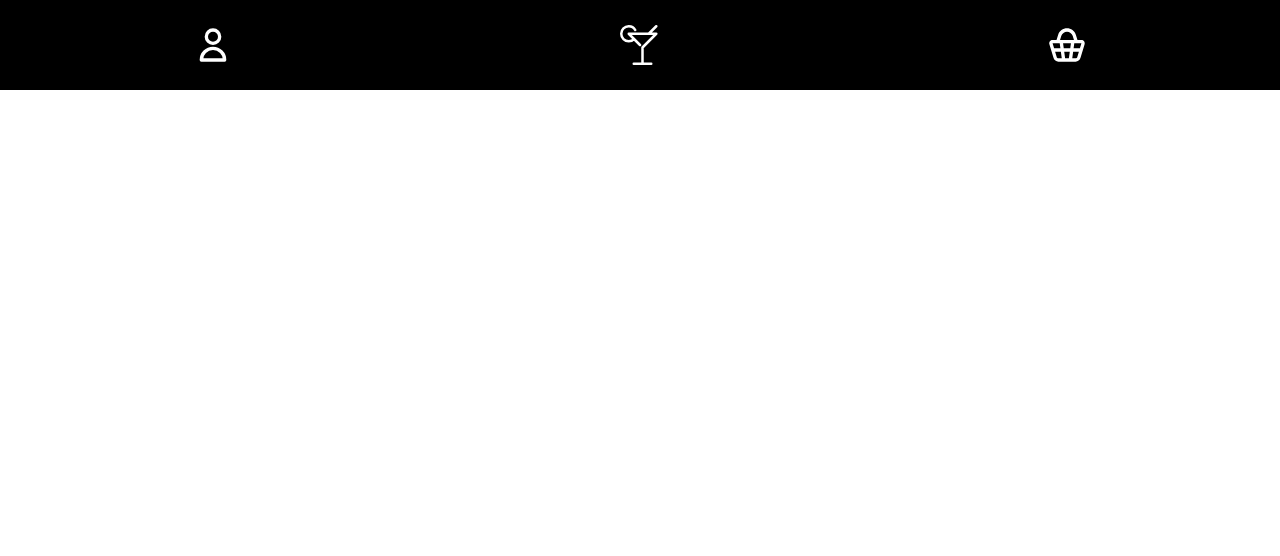
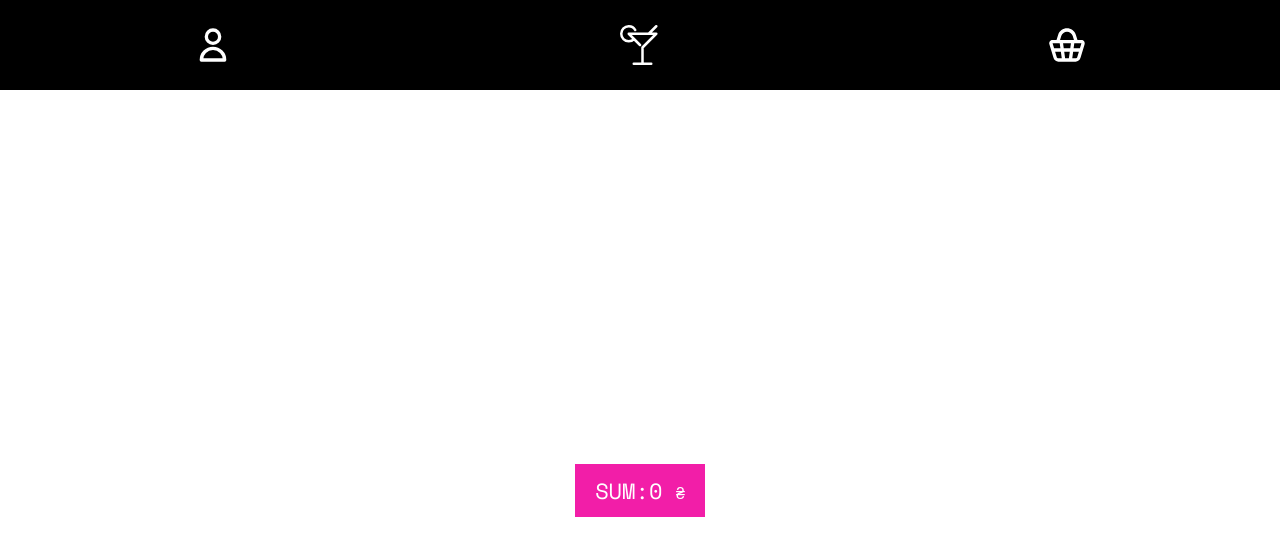
Before and after one commit to zbihlei/shop_React-Redux-with-REST-MySQL-GraphQL-Mongo, a Next.js app in the folder frontend/shop/: page /confirm in a window 1280 px wide. Shown: the top 556 px of the page. Built offline with nearby package versions, Linux system fonts and the light colour scheme.

Commit message:
sum reduce ConfirmPage

```diff
--- a/frontend/shop/app/components/BasketItem.jsx
+++ b/frontend/shop/app/components/BasketItem.jsx
@@ -22,7 +22,7 @@ const BasketItem = ({id, type, name, image ,price, volume, quantity, path}) => {
         </div>
         <div className={styles.price}>{price}<span> ₴</span></div>
         <div className={styles.quantity}>{quantity}<span> pcs</span></div>
-        <div className={styles.quantity}>{volume !== undefined ? volume : 'standard'}</div>
+        <div className={styles.quantity}>{volume !== undefined ? volume + 'L' : 'standard'}</div>
       </div>
       </Link>
         <button className={styles.delete}  onClick={()=>dispatch(deleteFromBasket({id, volume}))}>delete</button>
--- a/frontend/shop/app/components/ConfirmList.jsx
+++ b/frontend/shop/app/components/ConfirmList.jsx
@@ -7,10 +7,13 @@ import styles from '../styles/confirmList.module.scss'
 const ConfirmList = () => {
     const basket= useSelector((state)=>state.basket.basket);
 
+    const prices = basket.map((item) =>  item.price);
+    const sum = prices.reduce((accumulator, currentValue) => accumulator + currentValue, 0);
+
   return (
     <div className={styles.wrapp}>
         {basket.length ? basket.map((item)=> ( <ConfirmListItem key = {item.id} {...item}/>)) : null}
-
+        <div className={styles.sum}><span>sum:</span> <span>{sum} <span style={{fontSize: '16px'}}>₴</span></span></div>
     </div>
 
   )
--- a/frontend/shop/app/components/confirmListItem.jsx
+++ b/frontend/shop/app/components/confirmListItem.jsx
@@ -16,7 +16,7 @@ const ConfirmListItem = ({id, type, name, image ,price, volume, quantity, path})
         </div>
         <div className={styles.price}>{price}<span> ₴</span></div>
         <div className={styles.quantity}>{quantity}<span> pcs</span></div>
-        {volume!== 0 ? <div className={styles.quantity}>{volume}</div> : null}
+        <div className={styles.quantity}>{volume !== undefined ? volume + 'L' : 'standard'}</div>
       </div>
       </Link>
       </div>
--- a/frontend/shop/app/styles/confirmList.module.scss
+++ b/frontend/shop/app/styles/confirmList.module.scss
@@ -2,3 +2,13 @@
     display: flex;
     flex-direction: column;
 }
+.sum{
+    color: white;
+    text-transform: uppercase;
+    display: flex;
+    flex-direction: row;
+    justify-content: space-between;
+    font-size: 22px;
+    background-color: rgb(242, 30, 168);
+    padding: 10px 20px;
+}
```
